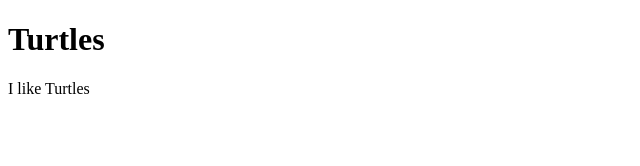
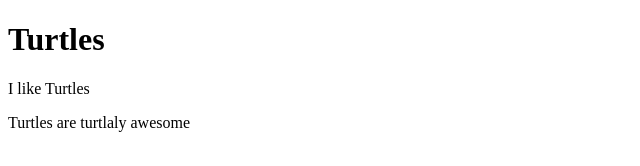
Before and after one commit to effinofinus/turtles, a plain HTML site: page index.html in a window 1280 px wide. Shown: the whole page, without its empty margins (0-640 px from the left). Drawn offline with Linux system fonts and the light colour scheme.

Commit message:
Adding text

```diff
--- a/index.html
+++ b/index.html
@@ -7,5 +7,6 @@
   <body>
     <h1>Turtles</h1>
     <p>I like Turtles</p>
+    <p>Turtles are turtlaly awesome</p>
   </body>
 </html>
```
